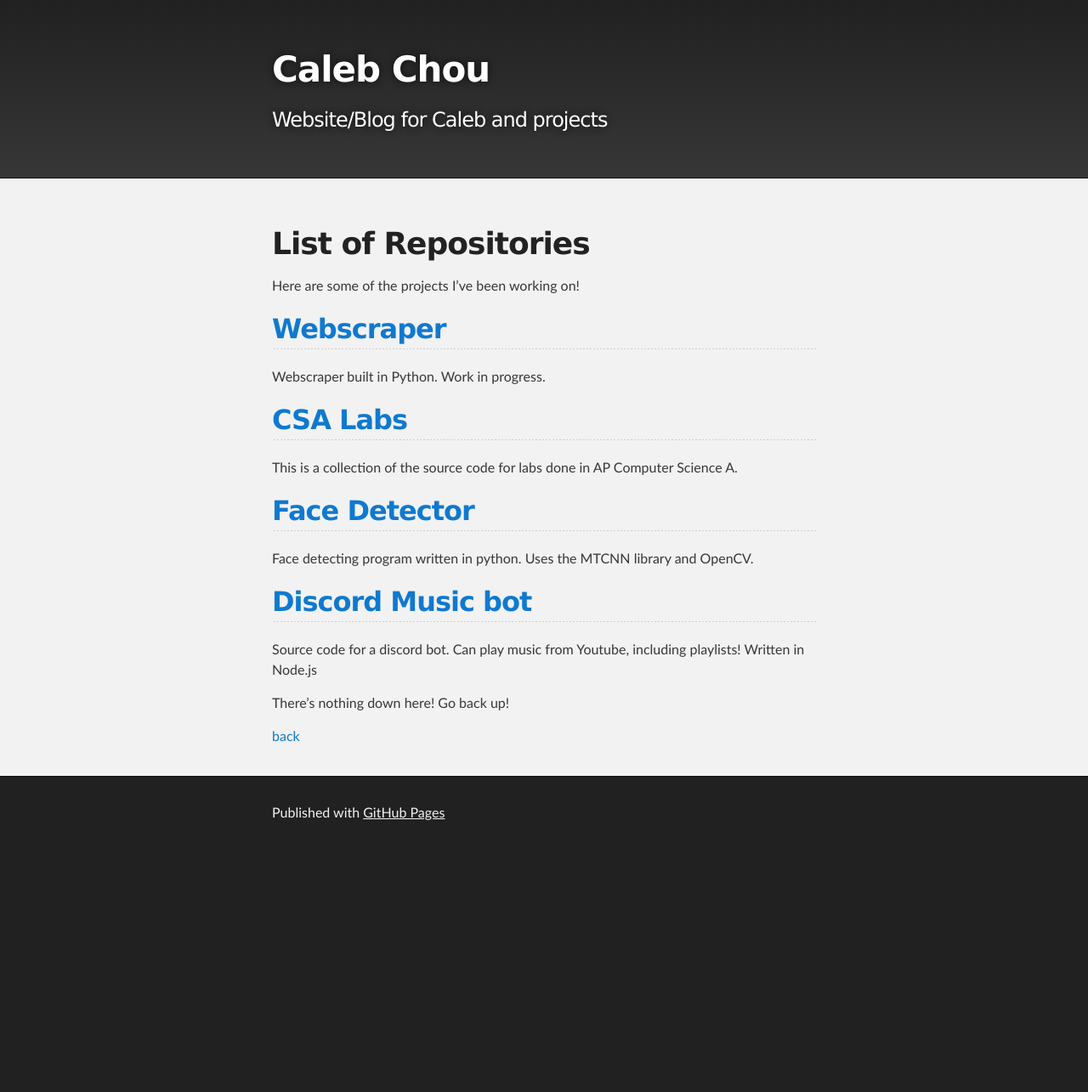
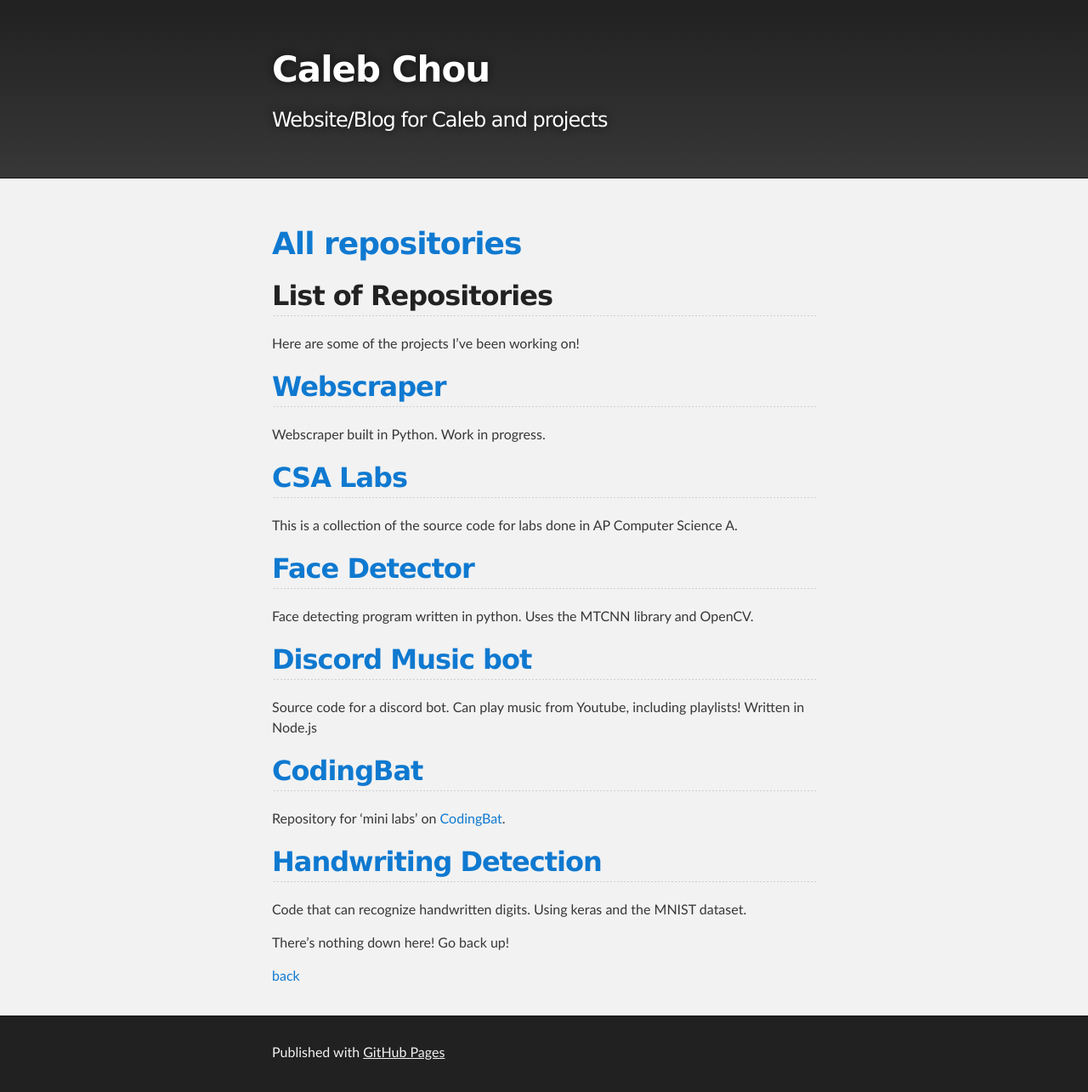
Before and after one commit to caleb-chou/caleb-chou.github.io, a Jekyll site: the page built from repo-list.md, in a window 1280 px wide. Shown: the whole page at 85% size. Built offline with Jekyll 4.4.1, drawn with Linux system fonts in a browser that asks for light colours; our own code applies the rules of GitHub Pages for plain Markdown files; before the commit the page ends 1003 px from its top, so only the background shows below that.

Commit message:
added more

```diff
--- a/repo-list.md
+++ b/repo-list.md
@@ -2,7 +2,9 @@
 layout: default
 ---
 
-# List of Repositories
+# [All repositories](https://github.com/caleb-chou?tab=repositories)
+
+## List of Repositories
 
 Here are some of the projects I've been working on!
 
@@ -22,6 +24,14 @@ Face detecting program written in python. Uses the MTCNN library and OpenCV.
 
 Source code for a discord bot. Can play music from Youtube, including playlists! Written in Node.js
 
+## [CodingBat](https://github.com/caleb-chou/codingbat)
+
+Repository for 'mini labs' on [CodingBat](https://codingbat.com).
+
+## [Handwriting Detection](https://github.com/caleb-chou/jff-mlhandwriting)
+
+Code that can recognize handwritten digits. Using keras and the MNIST dataset.
+
 There's nothing down here! Go back up!
 
 [back](./)
```
